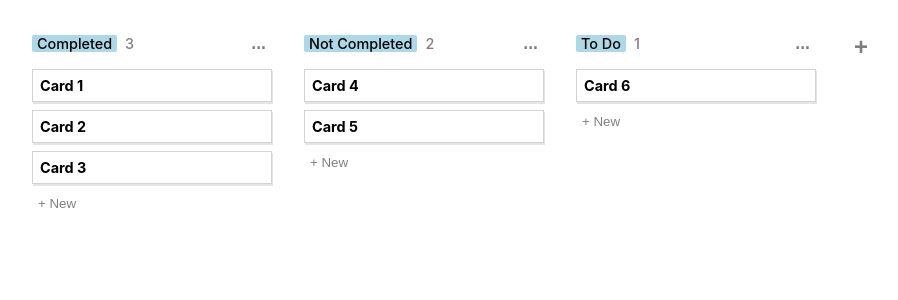
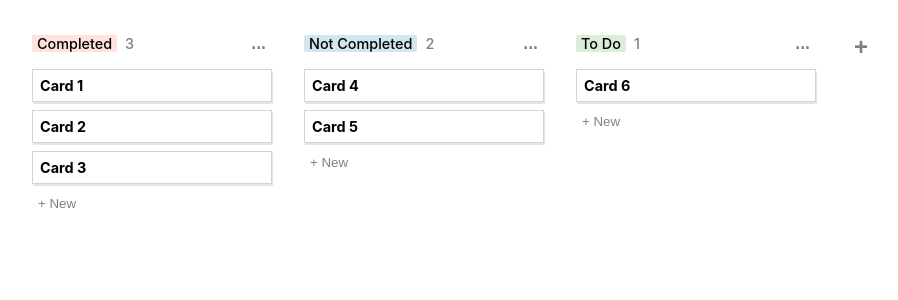
Before and after one commit to AtulPant2704/notion-airtable, a React (Create React App) app: page / in a window 1280 px wide. Shown: the top 300 px of the page, without its empty margins (0-898 px from the left). Built offline with nearby package versions, Linux system fonts and the light colour scheme.

Commit message:
feat: apply colors on list

```diff
--- a/src/components/List/List.css
+++ b/src/components/List/List.css
@@ -29,9 +29,17 @@
 }
 
 .list-name {
-  background-color: lightblue;
+  background-color: #d3e5ef;
   padding: 0 5px;
   border-radius: 2px;
+}
+
+.list-name.Red {
+  background-color: #ffe2dd;
+}
+
+.list-name.Green {
+  background-color: #dbeddb;
 }
 
 .list-card-count {
--- a/src/components/List/List.jsx
+++ b/src/components/List/List.jsx
@@ -8,6 +8,7 @@ import { useEffect } from "react";
 const List = ({
   id,
   name,
+  color,
   cards,
   listIndex,
   dragItemIndex,
@@ -52,7 +53,7 @@ const List = ({
       >
         <div className="list-heading">
           <div className="list-intro">
-            <p className="list-name">{name}</p>
+            <p className={`list-name ${color}`}>{name}</p>
             <p className="list-card-count">{cards.length}</p>
           </div>
           <button
--- a/src/data/data.js
+++ b/src/data/data.js
@@ -4,6 +4,7 @@ const data = [
   {
     id: uuid(),
     name: "Completed",
+    color: "Red",
     cards: [
       { id: uuid(), title: "Card 1", description: "", status: "Completed" },
       { id: uuid(), title: "Card 2", description: "", status: "Completed" },
@@ -13,6 +14,7 @@ const data = [
   {
     id: uuid(),
     name: "Not Completed",
+    color: "Blue",
     cards: [
       { id: uuid(), title: "Card 4", description: "", status: "Not Completed" },
       { id: uuid(), title: "Card 5", description: "", status: "Not Completed" },
@@ -21,6 +23,7 @@ const data = [
   {
     id: uuid(),
     name: "To Do",
+    color: "Green",
     cards: [{ id: uuid(), title: "Card 6", description: "", status: "To Do" }],
   },
 ];
```
